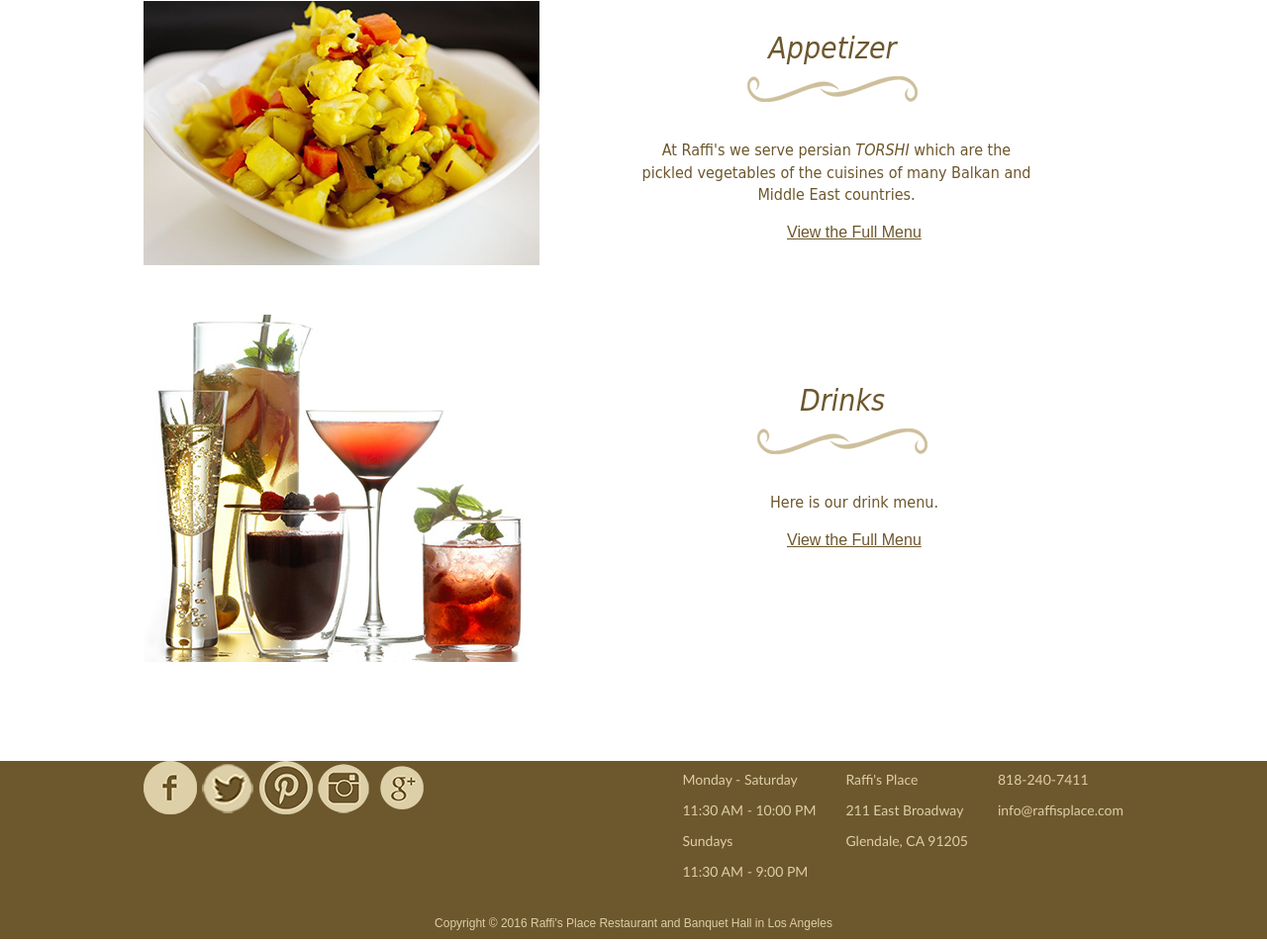
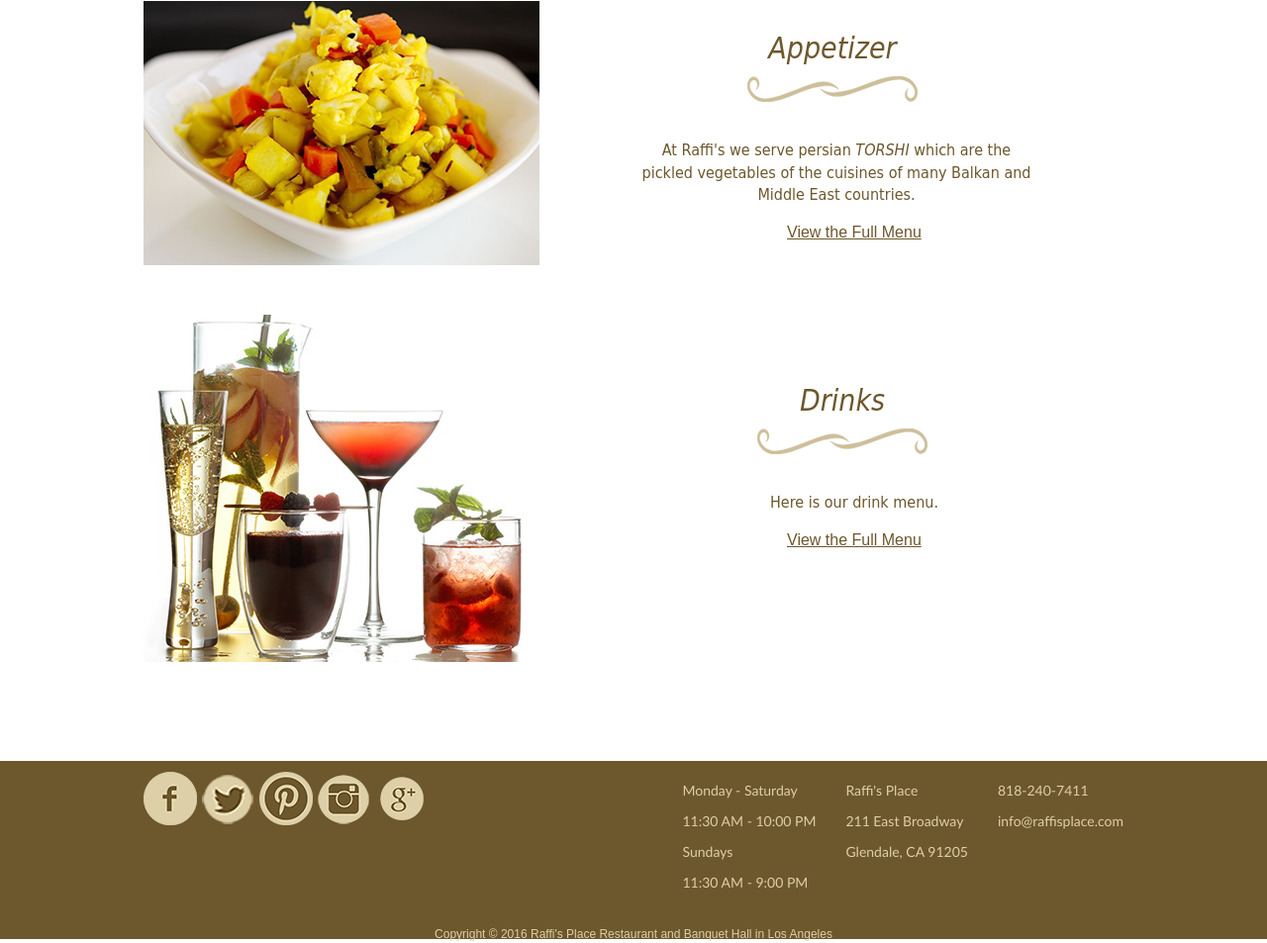
Before and after one commit to allinas/allinas.github.io, a plain HTML site: page spring2016/project2/menu.html in a window 1280 px wide. Shown: the part 1788-2741 px from the top of the page at 99% size. Drawn offline with Linux system fonts and the light colour scheme.

Commit message:
socialmedia-position

```diff
--- a/spring2016/project2/css-appetizer/main.css
+++ b/spring2016/project2/css-appetizer/main.css
@@ -295,6 +295,8 @@ footer {
 }
 .social-network {
 	text-align:start;
+	margin-top: 11px;
+
 }
 
 .copyright {
--- a/spring2016/project2/css-drinks/main.css
+++ b/spring2016/project2/css-drinks/main.css
@@ -347,6 +347,8 @@ footer {
 }
 .social-network {
 	text-align:start;
+	margin-top: 11px;
+
 }
 
 .copyright {
--- a/spring2016/project2/css-entrees/main.css
+++ b/spring2016/project2/css-entrees/main.css
@@ -270,7 +270,7 @@ td {
 }
 
 footer {
-
+	margin-top: -11px;
 	background-color:#6d572c;
 	height:180px;
 
@@ -321,6 +321,8 @@ footer {
 }
 .social-network {
 	text-align:start;
+	margin-top: 11px;
+
 }
 
 .copyright {
--- a/spring2016/project2/css-faq/main.css
+++ b/spring2016/project2/css-faq/main.css
@@ -270,6 +270,8 @@ footer {
 }
 .social-network {
 	text-align:start;
+	margin-top: 11px;
+
 }
 
 .copyright {
--- a/spring2016/project2/css-menu/main.css
+++ b/spring2016/project2/css-menu/main.css
@@ -372,6 +372,7 @@ footer {
 }
 .social-network {
 	text-align:start;
+	margin-top: 11px;
 }
 
 .copyright {
--- a/spring2016/project2/css-reservation/main.css
+++ b/spring2016/project2/css-reservation/main.css
@@ -355,6 +355,8 @@ footer {
 }
 .social-network {
 	text-align:start;
+	margin-top: 11px;
+
 }
 
 .copyright {
--- a/spring2016/project2/css-rice/main.css
+++ b/spring2016/project2/css-rice/main.css
@@ -268,6 +268,8 @@ footer {
 }
 .social-network {
 	text-align:start;
+	margin-top: 11px;
+
 }
 
 .copyright {
--- a/spring2016/project2/css-salad/main.css
+++ b/spring2016/project2/css-salad/main.css
@@ -307,6 +307,8 @@ footer {
 }
 .social-network {
 	text-align:start;
+	margin-top: 11px;
+
 }
 
 .copyright {
--- a/spring2016/project2/css-specials/main.css
+++ b/spring2016/project2/css-specials/main.css
@@ -397,6 +397,8 @@ footer {
 }
 .social-network {
 	text-align:start;
+	margin-top: 11px;
+
 }
 
 .copyright {
--- a/spring2016/project2/css/main.css
+++ b/spring2016/project2/css/main.css
@@ -276,7 +276,7 @@ footer {
 }
 .social-network {
 	text-align:start;
-	margin-top: 10px;
+	margin-top: 11px;
 }
 
 .copyright {
--- a/spring2016/project2/menu.html
+++ b/spring2016/project2/menu.html
@@ -125,13 +125,20 @@
 </div>
 
 <footer>
-        <div class="container">
+        <div class="container" >
+        <div class="clearfix">
+
+
+
+
             <div class="social-network">
+            	<div class="container clearfix">
                 <img src="images/facebook.png" alt="facebook" class="facebook">
                 <img src="images/twitter.png" alt="twitter" class="twitter">
-                <img src="images/Pinterest.png" alt="pinerest" class="pinterest">
+                <img src="images/pinterest.png" alt="pinterest" class="pinterest">
                 <img src="images/instagram.png" alt="instagram" class="instagram">
                 <img src="images/google.png" alt="google" class="google">
+                </div>
             </div>
 
             <div class="clearfix">
@@ -161,6 +168,8 @@
                  Copyright © 2016 Raffi's Place Restaurant and Banquet Hall in Los Angeles
             </div>
     	</div>
+        </div>
     </footer>
+
 </body>
 </html>
```
Also changed, not shown: spring2016/project2/appetizer.html (+9 -1 lines), spring2016/project2/drinks.html (+9 -1 lines), spring2016/project2/entrees.html (+9 -1 lines), spring2016/project2/faq.html (+6 -0 lines), spring2016/project2/reservation.html (+9 -3 lines), spring2016/project2/rice.html (+9 -1 lines), spring2016/project2/salad.html (+9 -1 lines), spring2016/project2/specials.html (+6 -0 lines).
